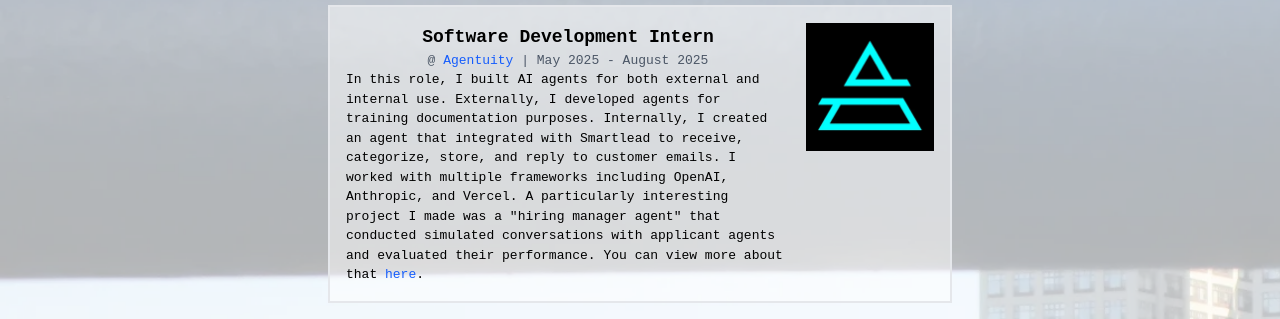
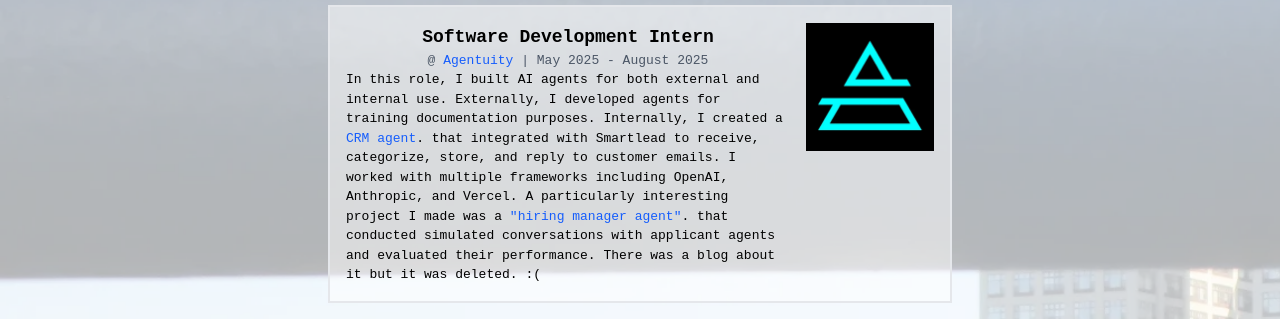
Before and after one commit to NobbyBop/portfolio, a React app: page /professional in a window 1280 px wide. Shown: the part 320-639 px from the top of the page. Built offline with nearby package versions, Linux system fonts and the light colour scheme; the HTML template or start-up script is replaced by a standard one.

Commit message:
tweak agentuity description with updated links

```diff
--- a/src/components/Professional.jsx
+++ b/src/components/Professional.jsx
@@ -24,16 +24,19 @@
             <p>
                 In this role, I built AI agents for both external and internal use.
                 Externally, I developed agents for training documentation purposes.
-                Internally, I created an agent that integrated with Smartlead to receive,
+                Internally, I created a {" "} <a href="https://github.com/agentuity/agent-crm"
+                    target="_blank"
+                    className="text-blue-600 hover:underline">
+                        CRM agent
+                </a>{"."} that integrated with Smartlead to receive,
                 categorize, store, and reply to customer emails. I worked with multiple
                 frameworks including OpenAI, Anthropic, and Vercel. A particularly interesting
-                project I made was a "hiring manager agent" that conducted simulated conversations with
-                applicant agents and evaluated their performance. You can view more about that {" "}
-                <a href="https://agentuity.com/blog/community-contributions-hiring-manager"
+                project I made was a {" "} <a href="https://github.com/agentuity/hiringManager"
                     target="_blank"
                     className="text-blue-600 hover:underline">
-                        here
-                </a>{"."}</p>),
+                        "hiring manager agent"
+                </a>{"."} that conducted simulated conversations with
+                applicant agents and evaluated their performance. There was a blog about it but it was deleted.  :(</p>),
             date: "May 2025 - August 2025",
             image: assetPath("images/Agentuity.webp")
         },
```
